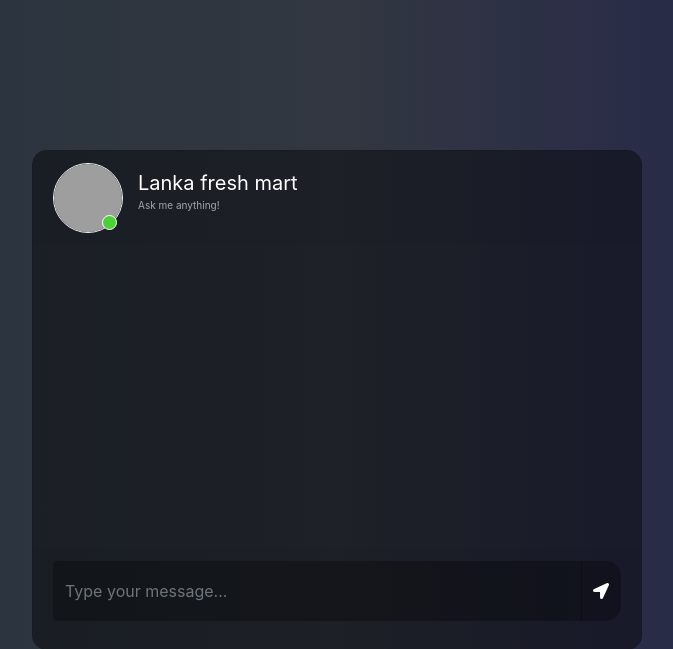
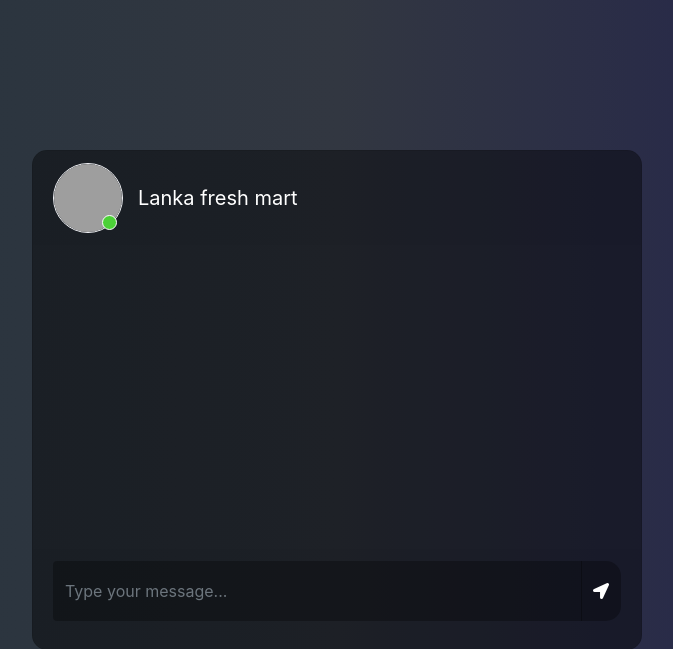
Before and after one commit to WarunaDisanayaka/python-simple-shopping-chat-bot, a Flask app: page / in a window 1280 px wide. Shown: the top 649 px of the page, without its empty margins (303-976 px from the left). Run offline with Flask 3, Linux system fonts and the light colour scheme; some libraries are stand-ins or nearby versions; grey boxes are pictures that could not be loaded.

Commit message:
change the title

```diff
--- a/templates/chat.html
+++ b/templates/chat.html
@@ -26,7 +26,6 @@
 								</div>
 								<div class="user_info">
 									<span>Lanka fresh mart</span>
-									<p>Ask me anything!</p>
 								</div>
 							</div>
 						</div>
```
